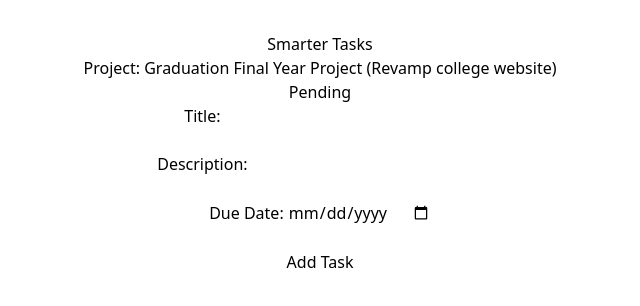
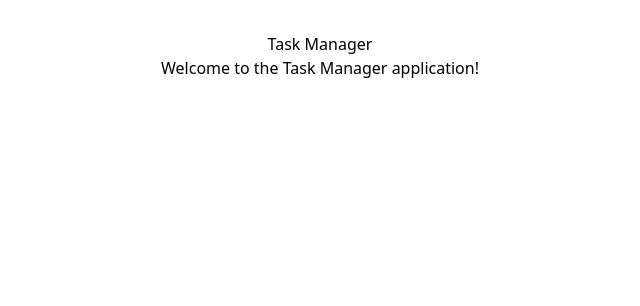
Before and after one commit to irshad2k2/wd301, a React (Vite) app in the folder smarter-tasks/: page / in a window 1280 px wide. Shown: the top 306 px of the page, without its empty margins (320-960 px from the left). Built offline with nearby package versions, Linux system fonts and the light colour scheme.

Commit message:
Add react router

```diff
--- a/smarter-tasks/package.json
+++ b/smarter-tasks/package.json
@@ -10,8 +10,10 @@
     "preview": "vite preview"
   },
   "dependencies": {
+    "@types/react-router-dom": "^5.3.3",
     "react": "^18.2.0",
-    "react-dom": "^18.2.0"
+    "react-dom": "^18.2.0",
+    "react-router-dom": "^6.21.3"
   },
   "devDependencies": {
     "@types/react": "^18.2.43",
--- a/smarter-tasks/src/App.tsx
+++ b/smarter-tasks/src/App.tsx
@@ -1,10 +1,24 @@
 import './App.css'
 import TaskApp from './TaskApp'
+import { createBrowserRouter, RouterProvider } from 'react-router-dom'
+import HomePage from './pages/HomePage'
+import TaskListPage from './pages/TaskListPage'
+
+const router = createBrowserRouter([
+  {
+    path: "/",
+    element: <HomePage></HomePage>
+  },
+  {
+    path: "/tasks",
+    element: <TaskListPage></TaskListPage>
+  }
+])
 
 function App() {
   return(
     <div className='APP'>
-      <TaskApp></TaskApp>
+      <RouterProvider router={router}></RouterProvider>
     </div>
   )
 }
--- /dev/null
+++ b/smarter-tasks/src/pages/HomePage.tsx
@@ -0,0 +1,12 @@
+// HomePage.tsx
+import React from 'react';
+
+const HomePage: React.FC = () => {
+  return (
+    <div className="flex flex-col justify-center items-center h-screen">
+      <h1 className="text-4xl font-bold mb-4">Task Manager</h1>
+      <p className="text-lg text-gray-600">Welcome to the Task Manager application!</p>
+    </div>
+  );
+};
+export default HomePage;
--- /dev/null
+++ b/smarter-tasks/src/pages/TaskListPage.tsx
@@ -0,0 +1,12 @@
+// TaskListPage.tsx
+import React from 'react';
+import TaskApp from '../TaskApp';
+const TaskListPage: React.FC = () => {
+  return (
+    <div>
+      <h1>This is the Task List Page</h1>
+    </div>
+  );
+};
+
+export default TaskListPage;
```
Also changed, not shown: 2 other files (tests, documents, lock files or other folders).
